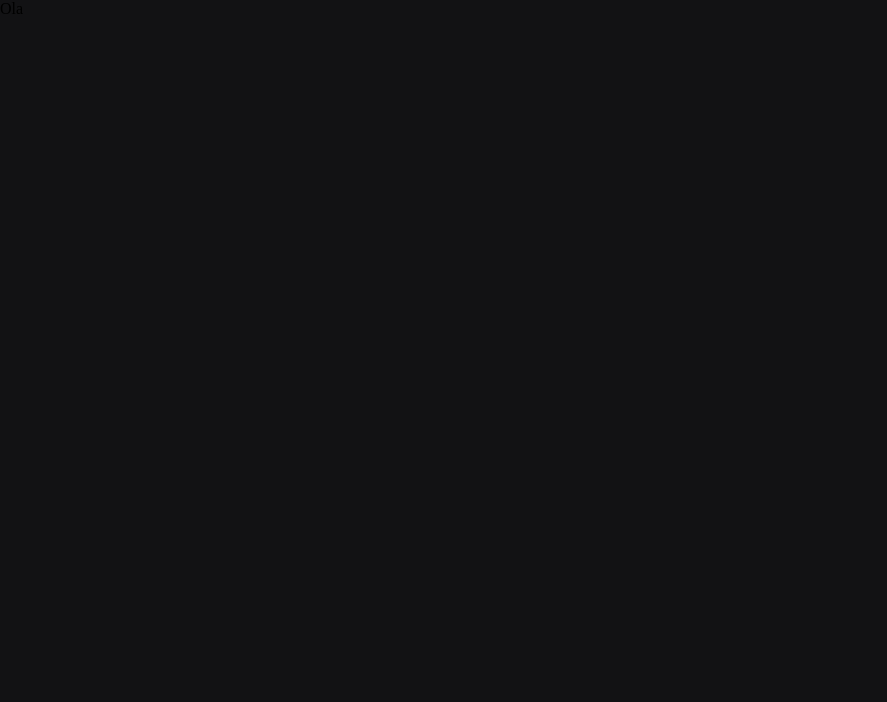
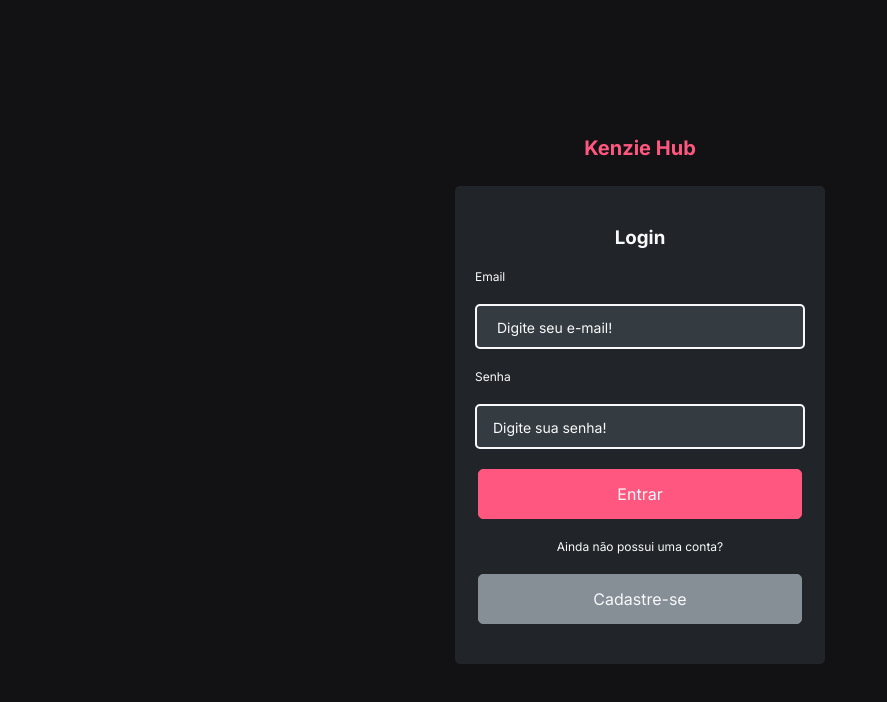
Before and after one commit to DiegoOlive29/KenzieHub-Diego, a React (Create React App) app: page / in a window 1280 px wide. Shown: the top 702 px of the page, without its empty margins (0-887 px from the left). Built offline with nearby package versions, Linux system fonts and the light colour scheme.

Commit message:
feat: Criacao da home, estilizacao.

```diff
--- a/src/App.js
+++ b/src/App.js
@@ -1,11 +1,19 @@
 import GlobalStyle from './styles/global'
-
+import { Switch, Route } from 'react-router-dom';
+import Home from './Pages/Home/Home';
 function App() {
   return (
 
   <>
   <GlobalStyle/>
-   Ola
+    <Switch>
+      <Route>
+
+        <Home/>
+
+      </Route>
+    </Switch>
+
   </>
 
 
--- /dev/null
+++ b/src/Components/Logo/Logo.jsx
@@ -0,0 +1,12 @@
+import { Logo } from "./Styles"
+
+function LogoPadrao(){
+    return (
+        <Logo>
+            Kenzie Hub
+        </Logo>
+
+    )
+
+
+}export default LogoPadrao
--- /dev/null
+++ b/src/Components/Logo/Styles.js
@@ -0,0 +1,60 @@
+import styled from "styled-components";
+
+export const Logo = styled.span`
+  color: var(--pinkPrimary);
+  width: 144px;
+  height: 20px;
+  font-size: 20px;
+  font-weight: 700;
+  margin-bottom:30px;
+`;
+export const FormPadrao = styled.form`
+  background: var(--greyBody);
+  display: flex;
+  flex-direction: column;
+  align-items: center;
+  padding: 40px 20px;
+  gap: 20px;
+  border-radius:      5px;
+    h3{
+        color:var(--fontColorWhit);
+    }
+    label{
+        text-align:start;
+        width:100%;
+        color:var(--fontColorWhit);
+        font-size: 12px;
+    }
+    input{
+        background:var(--greyCamp);
+        width: 330px;
+        height:45px;
+
+        border-radius: 5px;
+        border : 2px solid var(--fontColorWhit);
+        padding: 16px;
+        gap:10px;
+    }
+    input::placeholder{
+      color:var(--fontColorWhit);
+      font-size:14px;
+    }
+    .textInf{
+      color: var(--fontColorWhit);
+      font-size: 12px;
+    }
+    .login{
+      width: 324px;
+      height 50px;
+      background:var(--pinkPrimary);
+      border: 1px solid var(--pinkPrimary);
+      border-radius 5px;
+    }
+    .registration{
+      width: 324px;
+      height 50px;
+      background:var(--fontColor);
+      border: 1px solid var(--fontColor);
+      border-radius 5px;
+    }
+`;
--- /dev/null
+++ b/src/Pages/Home/Home.jsx
@@ -0,0 +1,29 @@
+import {Container} from './Styles';
+import LogoPadrao from '../../Components/Logo/Logo';
+import { FormPadrao } from '../../Components/Logo/Styles';
+import { Link } from 'react-router-dom';
+function Home(){
+
+    return(
+    <Container>
+        <LogoPadrao/>
+        <FormPadrao>
+            <h3>Login</h3>
+            <label htmlFor="">Email</label>
+            <input placeholder=' Digite seu e-mail!' type="text" />
+
+            <label htmlFor="">Senha</label>
+            <input placeholder='Digite sua senha!' type="text" />
+
+            <button  className='login' >Entrar</button>
+
+            <span className='textInf'> Ainda não possui uma conta?</span>
+
+            <button className='registration' >Cadastre-se</button>
+
+
+        </FormPadrao>
+
+    </Container>
+)
+}export default Home;
--- /dev/null
+++ b/src/Pages/Home/Styles.js
@@ -0,0 +1,13 @@
+import styled from "styled-components";
+
+export const Container = styled.div`
+    height:             100vh;
+    display:            flex;
+    flex-direction: column;
+    align-items:        center;
+    justify-content:    center;
+    text-align:         center;
+
+
+    `
+    ;
--- a/src/index.js
+++ b/src/index.js
@@ -11,5 +11,6 @@
     <BrowserRouter>
     <App />
     </BrowserRouter>
+
   </React.StrictMode>
 );
--- a/src/styles/global.js
+++ b/src/styles/global.js
@@ -6,6 +6,7 @@
     padding:     0;
     box-sizing:  border-box;
     outline:     0;
+    font-family: 'Inter', sans-serif;
  }
 :root{
     --greyBack:     #121214;
```
